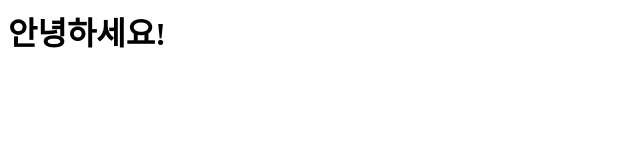
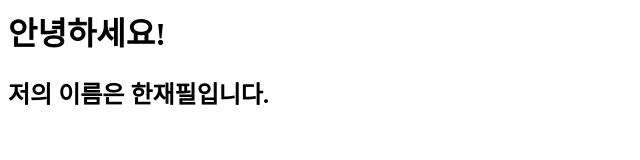
Before and after one commit to Jaepill/hello, a plain HTML site: page index.html in a window 1280 px wide. Shown: the whole page, without its empty margins (0-640 px from the left). Drawn offline with Linux system fonts and the light colour scheme.

Commit message:
add my name

```diff
--- a/index.html
+++ b/index.html
@@ -7,7 +7,7 @@
 <body>
 
     <h1>안녕하세요!</h1>
-
+    <h2>저의 이름은 한재필입니다.</h2>
 </body>
 
 </html>
```
